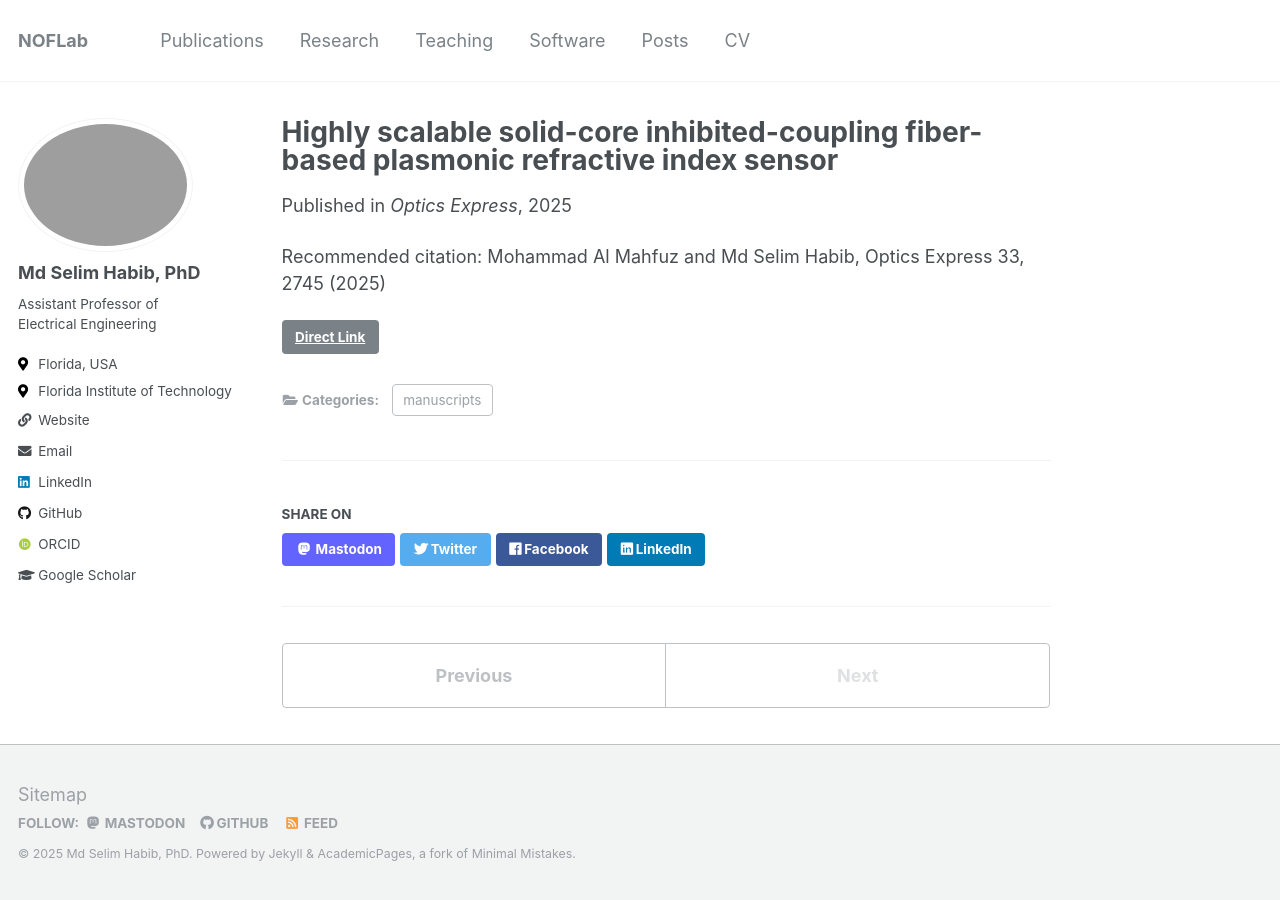
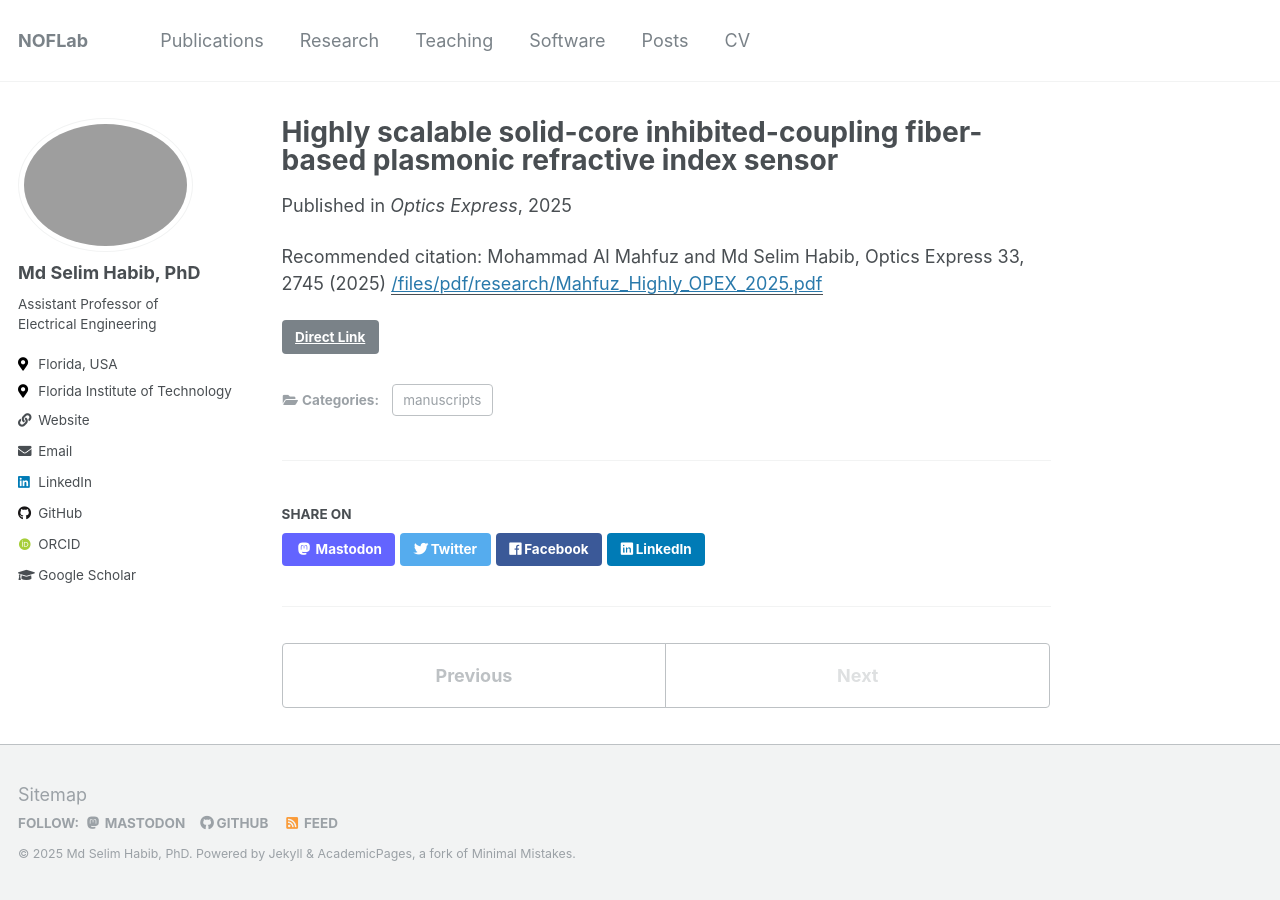
Before and after one commit to mhabib73/NOFLab.github.io, a Jekyll site: the page built from _publications/Mahfuz_Highly_OPEX_2025.md, in a window 1280 px wide. Built offline with Jekyll 4.4.1, drawn with Linux system fonts in a browser that asks for light colours; some web fonts are replaced.

Commit message:
Update Mahfuz_Highly_OPEX_2025.md
Signed-off-by: Md Selim Habib <selim041073@gmail.com>

```diff
--- a/_publications/Mahfuz_Highly_OPEX_2025.md
+++ b/_publications/Mahfuz_Highly_OPEX_2025.md
@@ -7,7 +7,7 @@ permalink: /publication/Mahfuz_Highly_OPEX_2025
 date: 2025-10-17
 venue: 'Optics Express'
 #slidesurl: 'http://academicpages.github.io/files/slides1.pdf'
-#paperurl: 'https://opg.optica.org/oe/fulltext.cfm?uri=oe-33-2-2745&id=567136'
+paperurl: '/files/pdf/research/Mahfuz_Highly_OPEX_2025.pdf'
 link: 'https://opg.optica.org/oe/fulltext.cfm?uri=oe-33-2-2745&id=567136'
 #bibtexurl: 'http://academicpages.github.io/files/bibtex1.bib'
 citation: 'Mohammad Al Mahfuz and Md Selim Habib, Optics Express 33, 2745 (2025)'
```
